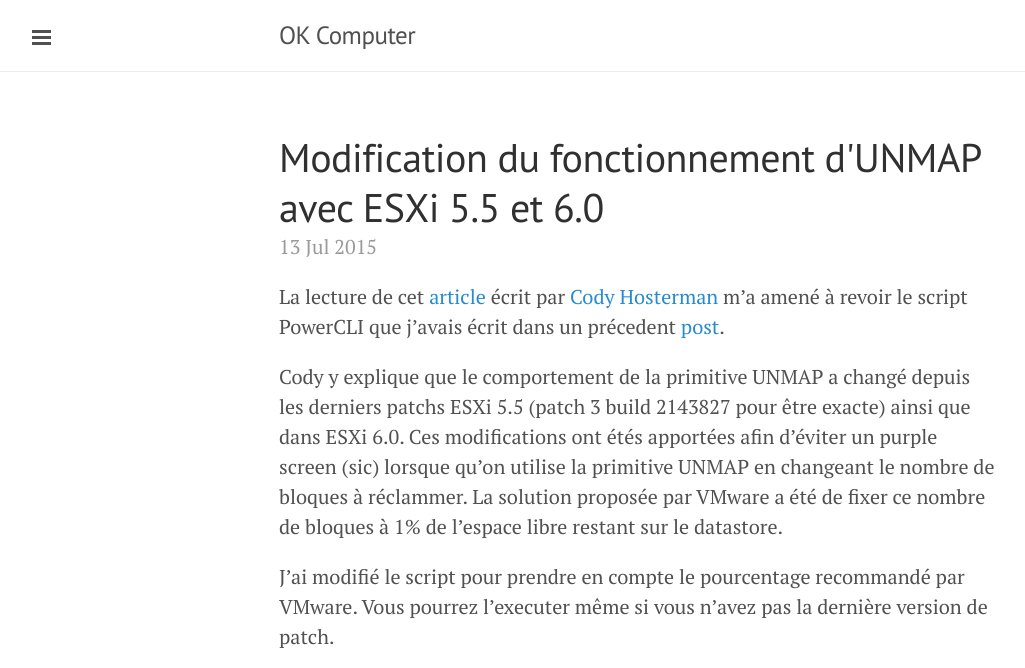
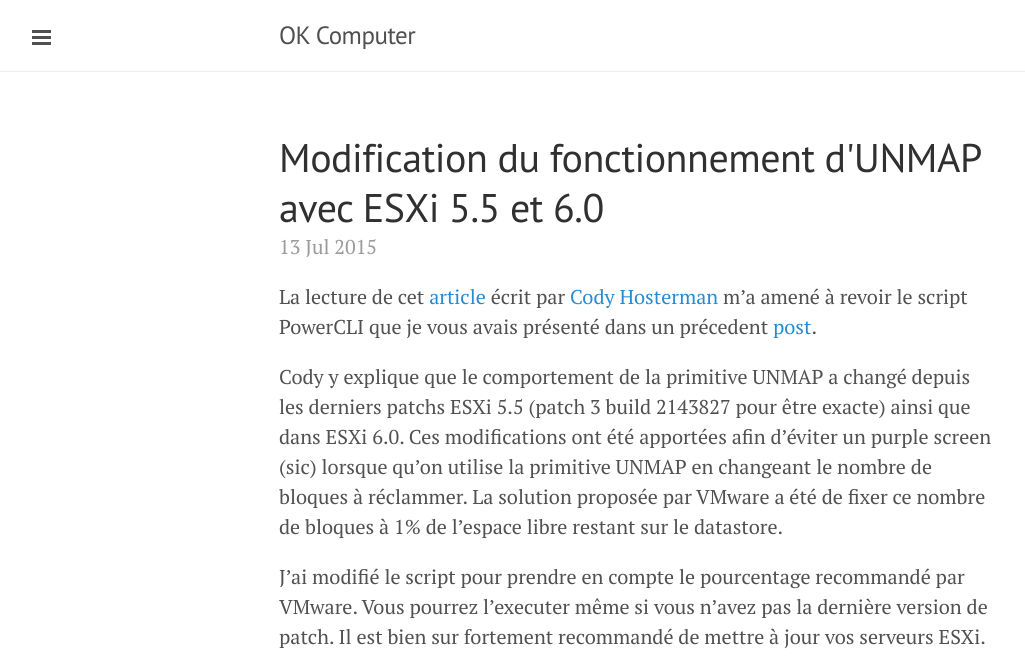
Before and after one commit to equelin/equelin.github.io, a Jekyll site: the page built from _posts/2015-07-13-VMware-KB-ESXi-UNMAP.md, in a window 1280 px wide, cut to the strip 0-668 px from the top of the page. Shown: the whole strip, without its empty margins (1-1026 px from the left). Built offline with Jekyll 4.4.1, drawn with Linux system fonts in a browser that asks for light colours; nearby versions of some CDN libraries; Markdown is read by kramdown in place of the engine named in the settings.

Commit message:
corrections typo

```diff
--- a/_posts/2015-07-13-VMware-KB-ESXi-UNMAP.md
+++ b/_posts/2015-07-13-VMware-KB-ESXi-UNMAP.md
@@ -3,11 +3,11 @@
 title: Modification du fonctionnement d'UNMAP avec ESXi 5.5 et 6.0
 ---
 
-La lecture de cet [article](http://www.codyhosterman.com/2015/07/unmap-block-count-behavior-change-in-esxi-5-5-p3/) écrit par [Cody Hosterman](https://twitter.com/codyhosterman) m'a amené à revoir le script PowerCLI que j'avais écrit dans un précedent [post](http://blog.okcomputer.io/2015/03/26/VMware-ESXi-UNMAP-PowerCLI/).
+La lecture de cet [article](http://www.codyhosterman.com/2015/07/unmap-block-count-behavior-change-in-esxi-5-5-p3/) écrit par [Cody Hosterman](https://twitter.com/codyhosterman) m'a amené à revoir le script PowerCLI que je vous avais présenté dans un précedent [post](http://blog.okcomputer.io/2015/03/26/VMware-ESXi-UNMAP-PowerCLI/).
 
-Cody y explique que le comportement de la primitive UNMAP a changé depuis les derniers patchs ESXi 5.5 (patch 3 build   2143827 pour être exacte) ainsi que dans ESXi 6.0. Ces modifications ont étés apportées afin d'éviter un purple screen (sic) lorsque qu'on utilise la primitive UNMAP en changeant le nombre de bloques à réclammer. La solution proposée par VMware a été de fixer ce nombre de bloques à 1% de l'espace libre restant sur le datastore.
+Cody y explique que le comportement de la primitive UNMAP a changé depuis les derniers patchs ESXi 5.5 (patch 3 build   2143827 pour être exacte) ainsi que dans ESXi 6.0. Ces modifications ont été apportées afin d'éviter un purple screen (sic) lorsque qu'on utilise la primitive UNMAP en changeant le nombre de bloques à réclammer. La solution proposée par VMware a été de fixer ce nombre de bloques à 1% de l'espace libre restant sur le datastore.
 
-J'ai modifié le script pour prendre en compte le pourcentage recommandé par VMware. Vous pourrez l'executer même si vous n'avez pas la dernière version de patch.
+J'ai modifié le script pour prendre en compte le pourcentage recommandé par VMware. Vous pourrez l'executer même si vous n'avez pas la dernière version de patch. Il est bien sur fortement recommandé de mettre à jour vos serveurs ESXi.
 
 {% gist 5e035816236f46cde25e %}
 
```
